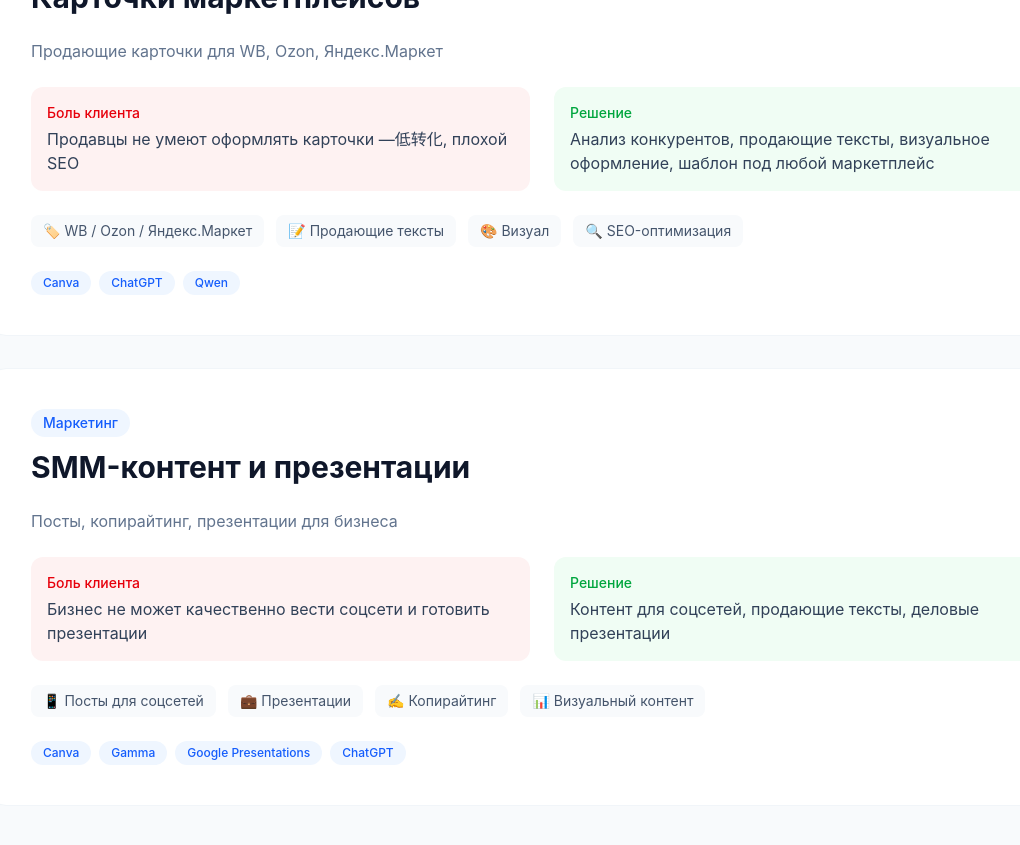
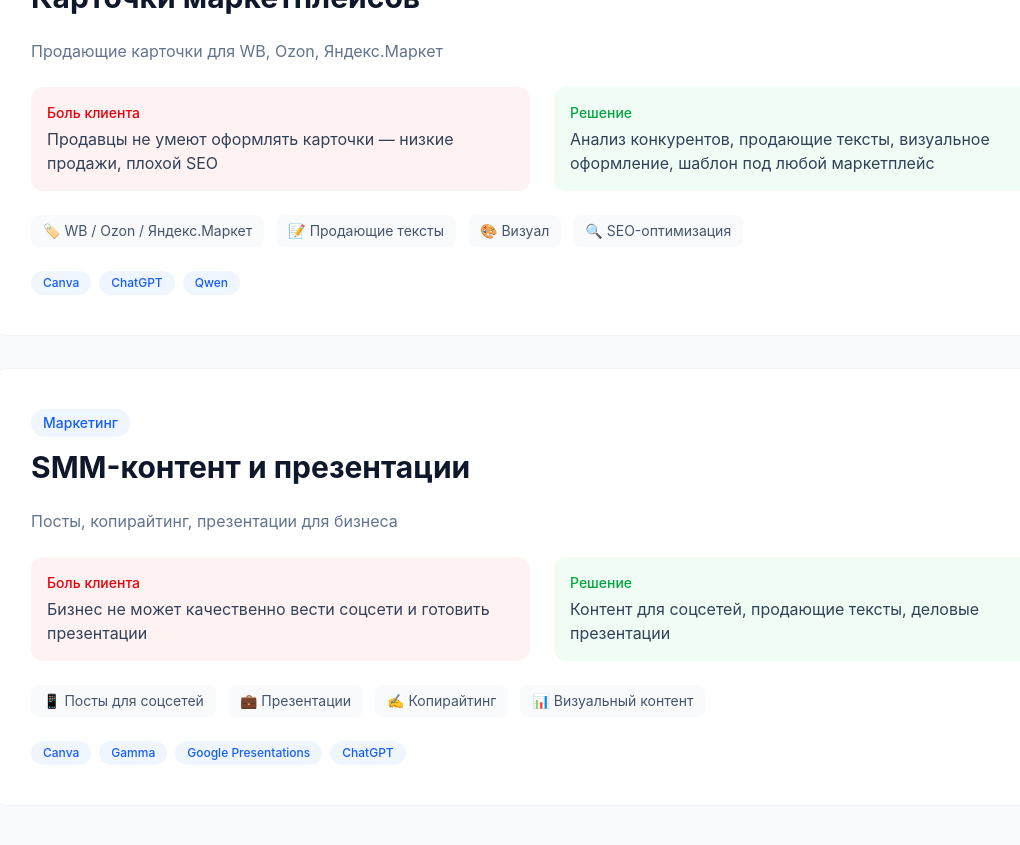
Before and after one commit to akanev48-netizen/portfolio, a React (Vite) app: page / in a window 1280 px wide. Shown: the part 2580-3425 px from the top of the page, without its empty margins (98-1118 px from the left). Built offline with nearby package versions, Linux system fonts and the light colour scheme.

Commit message:
Fix Chinese characters in marketplace case

```diff
--- a/src/components/Portfolio.tsx
+++ b/src/components/Portfolio.tsx
@@ -16,7 +16,7 @@ const cases = [
     title: 'Карточки маркетплейсов',
     tag: 'Контент',
     description: 'Продающие карточки для WB, Ozon, Яндекс.Маркет',
-    pain: 'Продавцы не умеют оформлять карточки —低转化, плохой SEO',
+    pain: 'Продавцы не умеют оформлять карточки — низкие продажи, плохой SEO',
     solution: 'Анализ конкурентов, продающие тексты, визуальное оформление, шаблон под любой маркетплейс',
     tech: ['Canva', 'ChatGPT', 'Qwen'],
     link: null,
```
Also changed, not shown: 3 other files (tests, documents, lock files or other folders).
